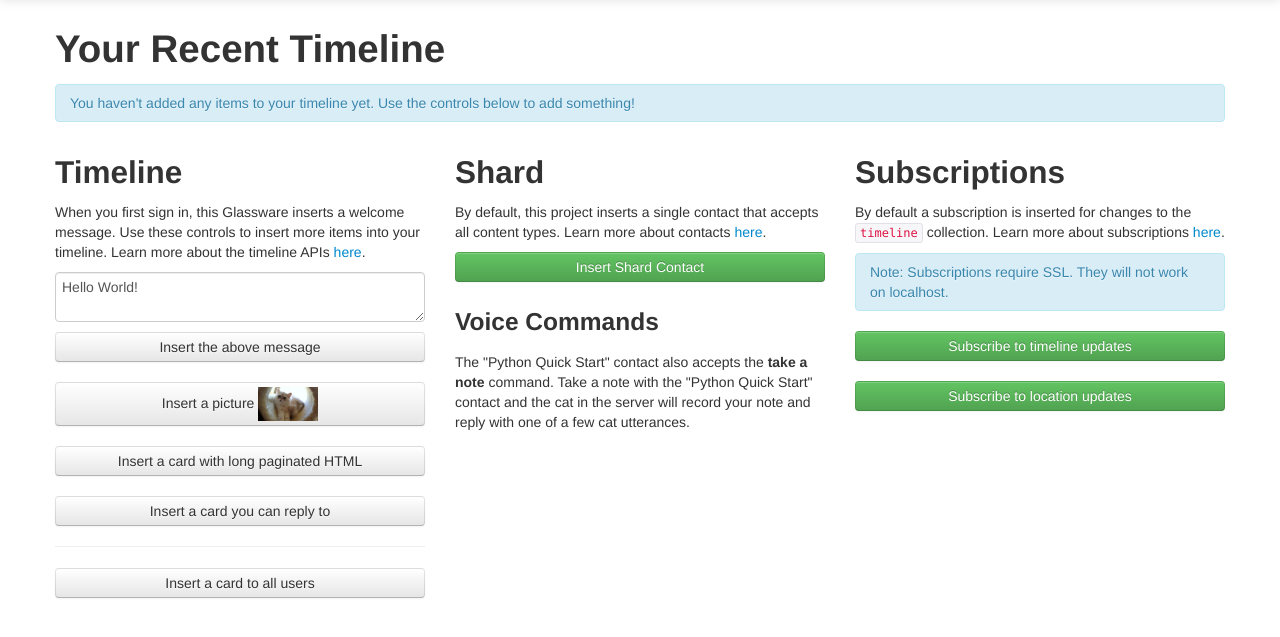
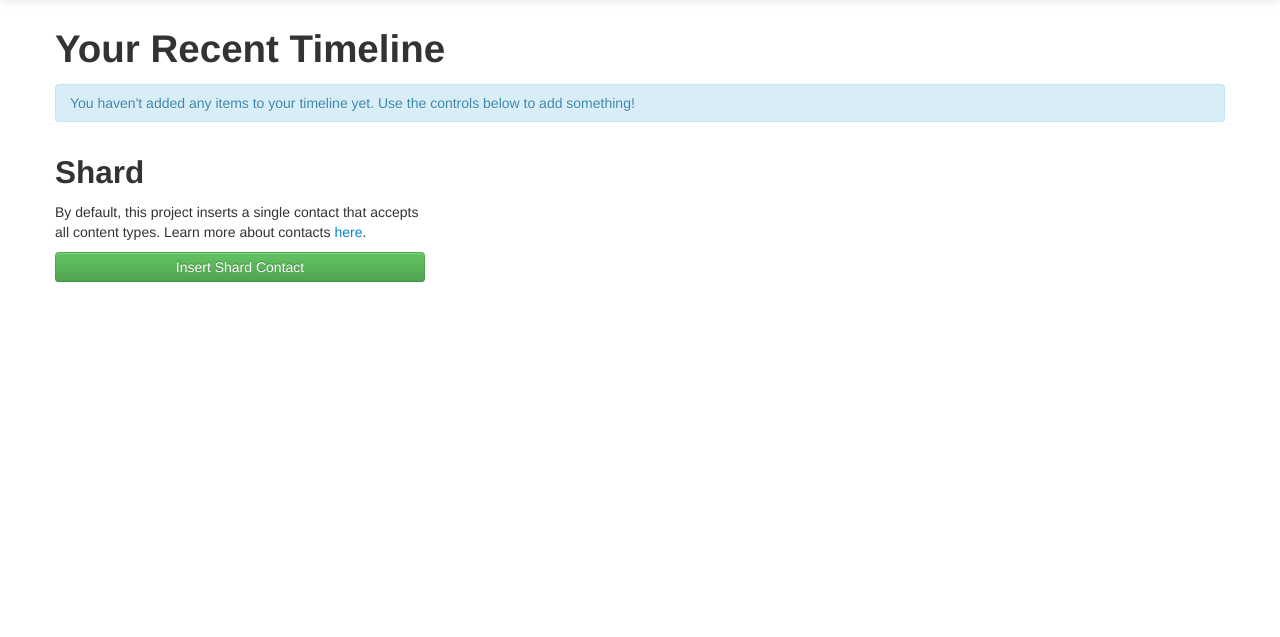
Before and after one commit to jcarrz1/shard, a Python web app: template shard-glass-files/templates/index.html in a window 1280 px wide. Shown: the part 41-678 px from the top of the page. Run offline with Jinja, Linux system fonts and the light colour scheme; the template is opened without the code that fills it, so the values that code supplies are empty; some libraries are stand-ins or nearby versions.

Commit message:
Began removing uneeded code.

```diff
--- a/shard-glass-files/notify/handler.py
+++ b/shard-glass-files/notify/handler.py
@@ -57,7 +57,7 @@ class NotifyHandler(webapp2.RequestHandler):
   def _handle_locations_notification(self, data):
     """Handle locations notification."""
     location = self.mirror_service.locations().get(id=data['itemId']).execute()
-    text = 'Python Quick Start says you are at %s by %s.' % \
+    text = 'Python Quick Start says you are at yayayaya %s by %s.' % \
         (location.get('latitude'), location.get('longitude'))
     body = {
         'text': text,
--- a/shard-glass-files/templates/index.html
+++ b/shard-glass-files/templates/index.html
@@ -112,54 +112,6 @@ limitations under the License.
   </div>
 
   <div class="row">
-    <div class="span4">
-      <h2>Timeline</h2>
-
-      <p>When you first sign in, this Glassware inserts a welcome message. Use
-        these controls to insert more items into your timeline. Learn more about
-        the timeline APIs
-        <a href="https://developers.google.com/glass/timeline">here</a>.</p>
-
-      <form action="/" method="post">
-        <input type="hidden" name="operation" value="insertItem">
-        <textarea name="message" class="span4">Hello World!</textarea><br/>
-        <button class="btn btn-block" type="submit">
-          Insert the above message
-        </button>
-      </form>
-
-      <form action="/" method="post">
-        <input type="hidden" name="operation" value="insertItem">
-        <input type="hidden" name="message" value="Chipotle says 'hi'!">
-        <input type="hidden" name="imageUrl"
-               value="/static/images/chipotle-tube-640x360.jpg">
-        <input type="hidden" name="contentType" value="image/jpeg">
-
-        <button class="btn btn-block" type="submit">
-          Insert a picture
-          <img class="button-icon" src="/static/images/chipotle-tube-640x360.jpg">
-        </button>
-      </form>
-      <form action="/" method="post">
-        <input type="hidden" name="operation" value="insertPaginatedItem">
-        <button class="btn btn-block" type="submit">
-          Insert a card with long paginated HTML</button>
-      </form>
-      <form action="/" method="post">
-        <input type="hidden" name="operation" value="insertItemWithAction">
-        <button class="btn btn-block" type="submit">
-          Insert a card you can reply to
-        </button>
-      </form>
-      <hr>
-      <form action="/" method="post">
-        <input type="hidden" name="operation" value="insertItemAllUsers">
-        <button class="btn btn-block" type="submit">
-          Insert a card to all users
-        </button>
-      </form>
-
-    </div>
 
     <div class="span4">
       <h2>Shard</h2>
@@ -187,63 +139,8 @@ limitations under the License.
         </button>
       </form>
       {% endif %}
-
-      <h3>Voice Commands</h3>
-      <p>The "Python Quick Start" contact also accepts the <strong>take a
-        note</strong> command. Take a note with the "Python Quick Start"
-        contact and the cat in the server will record your note and reply
-        with one of a few cat utterances.</p>
     </div>
 
-    <div class="span4">
-      <h2>Subscriptions</h2>
-
-      <p>
-        By default a subscription is inserted for changes to the
-        <code>timeline</code> collection. Learn more about subscriptions
-        <a href="https://developers.google.com/glass/subscriptions">here</a>.
-      </p>
-
-      <div class="alert alert-info">
-        Note: Subscriptions require SSL. They will not work on localhost.
-      </div>
-
-      {% if timelineSubscriptionExists %}
-      <form action="/" method="post">
-        <input type="hidden" name="subscriptionId" value="timeline">
-        <input type="hidden" name="operation" value="deleteSubscription">
-        <button class="btn btn-block btn-danger" type="submit">
-          Unsubscribe from timeline updates
-        </button>
-      </form>
-      {% else %}
-      <form action="/" method="post">
-        <input type="hidden" name="operation" value="insertSubscription">
-        <input type="hidden" name="collection" value="timeline">
-        <button class="btn btn-block btn-success" type="submit">
-          Subscribe to timeline updates
-        </button>
-      </form>
-      {% endif %}
-
-      {% if locationSubscriptionExists %}
-      <form action="/" method="post">
-        <input type="hidden" name="subscriptionId" value="locations">
-        <input type="hidden" name="operation" value="deleteSubscription">
-        <button class="btn btn-block btn-danger" type="submit">
-          Unsubscribe from location updates
-        </button>
-      </form>
-      {% else %}
-      <form action="/" method="post">
-        <input type="hidden" name="operation" value="insertSubscription">
-        <input type="hidden" name="collection" value="locations">
-        <button class="btn btn-block btn-success" type="submit">
-          Subscribe to location updates
-        </button>
-      </form>
-      {% endif %}
-    </div>
   </div>
 </div>
 
```
Also changed, not shown: shard-glass-files/main_handler.py (+7 -7 lines).
